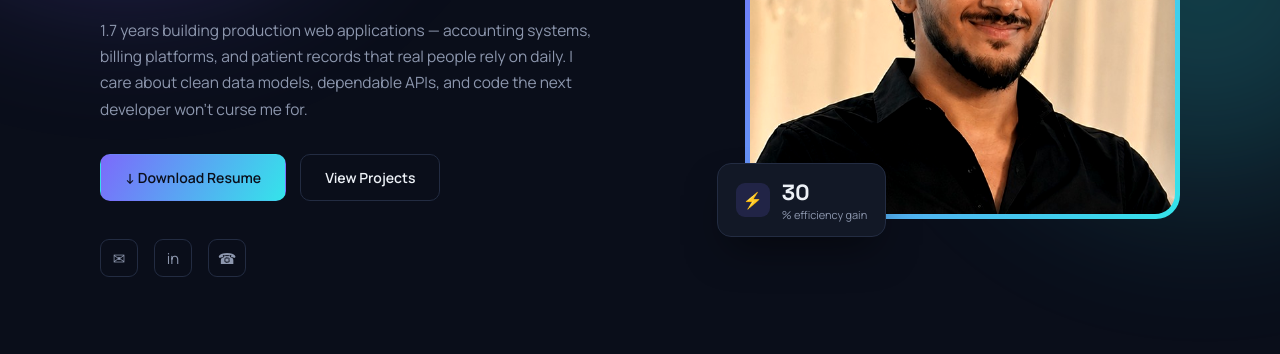
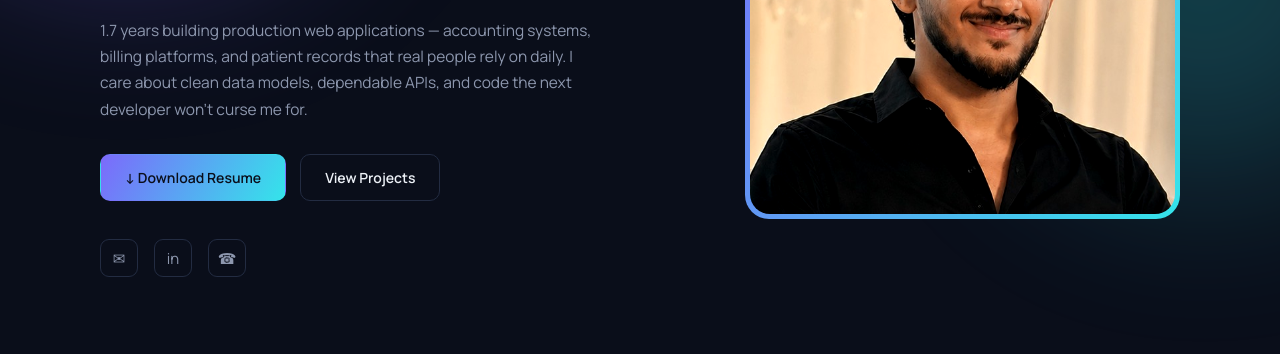
Before and after one commit to athulrajvm/athulrajvm.github.io, a plain HTML site: page index.html in a window 1280 px wide. Shown: the part 439-793 px from the top of the page. Drawn offline with Linux system fonts and the light colour scheme.

Commit message:
Update index.html

```diff
--- a/index.html
+++ b/index.html
@@ -42,7 +42,7 @@
   }
   .wrap{max-width:1080px;margin:0 auto;padding:0 28px;}
 
-  /* background atmosphere */
+
   .bg-grid{
     position:fixed; inset:0; z-index:0; pointer-events:none;
     background-image:
@@ -62,7 +62,7 @@
 
   main{position:relative; z-index:1;}
 
-  /* ---------- Nav ---------- */
+
   header{
     position:sticky; top:0; z-index:50;
     backdrop-filter:blur(14px);
@@ -88,7 +88,7 @@
   }
   .menu-btn{display:none;background:none;border:none;color:var(--text);font-size:22px;cursor:pointer;}
 
-  /* ---------- Hero ---------- */
+
   .hero{padding:96px 0 60px; display:grid; grid-template-columns:1.15fr 0.85fr; gap:56px; align-items:center;}
   .badge{
     display:inline-flex; align-items:center; gap:8px;
@@ -125,7 +125,7 @@
   }
   .social-row a:hover{color:var(--text); border-color:var(--accent-a); background:var(--surface-2);}
 
-  /* photo + stat card */
+
   .hero-visual{position:relative;}
   .photo-frame{
     width:100%; aspect-ratio:1/1; border-radius:24px; padding:5px;
@@ -156,7 +156,7 @@
   .scroll-cue .line{width:1px;height:34px;background:linear-gradient(var(--muted),transparent); animation:scrolldown 1.8s infinite;}
   @keyframes scrolldown{ 0%{opacity:0;transform:translateY(-6px);} 40%{opacity:1;} 100%{opacity:0;transform:translateY(12px);} }
 
-  /* ---------- Reveal ---------- */
+
   .reveal{opacity:0; transform:translateY(26px); transition:opacity .7s ease, transform .7s ease;}
   .reveal.in{opacity:1; transform:translateY(0);}
   .stagger .reveal:nth-child(1){transition-delay:.02s;}
@@ -165,7 +165,7 @@
   .stagger .reveal:nth-child(4){transition-delay:.23s;}
   .stagger .reveal:nth-child(5){transition-delay:.30s;}
 
-  /* ---------- Section shell ---------- */
+
   section{padding:100px 0;}
   .eyebrow{
     display:flex; align-items:center; gap:10px; margin-bottom:14px;
@@ -175,7 +175,7 @@
   h2.sec-title{font-size:clamp(26px,3.4vw,36px); font-weight:700; margin:0 0 16px;}
   .sec-lede{color:var(--muted); max-width:60ch; line-height:1.7; margin-bottom:48px; font-size:15px;}
 
-  /* ---------- About ---------- */
+
   .about-grid{display:grid; grid-template-columns:1.3fr 1fr; gap:50px;}
   .about-grid p{color:var(--muted); line-height:1.8; font-size:15px; margin:0 0 16px;}
   .about-grid p strong{color:var(--text); font-weight:600;}
@@ -188,7 +188,7 @@
   .mini-stat .num{font-family:'Space Grotesk'; font-weight:700; font-size:26px;}
   .mini-stat .lbl{font-size:12.5px; color:var(--muted); margin-top:4px; line-height:1.4;}
 
-  /* ---------- Skills ---------- */
+
   .skills-grid{display:grid; grid-template-columns:repeat(3,1fr); gap:18px;}
   .skill-card{
     background:var(--surface); border:1px solid var(--border); border-radius:16px; padding:22px 22px 20px;
@@ -206,7 +206,7 @@
     border:1px solid var(--border); padding:5px 10px; border-radius:6px;
   }
 
-  /* ---------- Experience timeline ---------- */
+
   .timeline{position:relative; padding-left:32px;}
   .timeline::before{content:"";position:absolute; left:6px; top:6px; bottom:6px; width:1.5px; background:linear-gradient(var(--accent-a),var(--accent-b));}
   .t-item{position:relative; padding-bottom:36px;}
@@ -226,7 +226,7 @@
   .t-list li::marker{color:var(--accent-a);}
   .t-list li{margin-bottom:6px;}
 
-  /* ---------- Projects ---------- */
+
   .proj-grid{display:grid; grid-template-columns:1fr 1fr; gap:22px;}
   .proj-card{
     background:var(--surface); border:1px solid var(--border); border-radius:18px; padding:26px;
@@ -249,7 +249,7 @@
   .proj-card h3{font-family:'Space Grotesk'; font-size:17.5px; margin:0 0 10px;}
   .proj-card p{color:var(--muted); font-size:14px; line-height:1.7; margin:0 0 18px;}
 
-  /* ---------- Education ---------- */
+
   .edu-grid{display:grid; grid-template-columns:1fr 1fr; gap:18px;}
   .edu-card{background:var(--surface); border:1px solid var(--border); border-radius:14px; padding:22px 24px; display:flex; gap:16px; align-items:flex-start;}
   .edu-icon{width:36px;height:36px;border-radius:9px;background:rgba(52,228,234,.12); color:var(--accent-b); display:flex;align-items:center;justify-content:center;flex-shrink:0;font-size:16px;}
@@ -257,7 +257,7 @@
   .edu-card .sub{color:var(--muted); font-size:13px; margin-bottom:3px;}
   .edu-card .yr{font-family:'JetBrains Mono'; font-size:11.5px; color:var(--accent-b);}
 
-  /* ---------- Contact ---------- */
+
   .contact-card{
     background:linear-gradient(135deg, rgba(124,106,251,0.14), rgba(52,228,234,0.08));
     border:1px solid var(--border); border-radius:24px; padding:64px 56px; text-align:center;
@@ -270,7 +270,7 @@
   footer{padding:36px 0 50px; text-align:center;}
   .foot-note{font-family:'JetBrains Mono'; font-size:11.5px; color:var(--muted);}
 
-  /* ---------- Responsive ---------- */
+
   @media (max-width:860px){
     nav.links{display:none;}
     .menu-btn{display:block;}
@@ -338,14 +338,14 @@
       <div class="photo-frame">
         <img src="profile.jpg" alt="Athul Raj V M">
       </div>
-      <div class="stat-float s1">
+      <!-- <div class="stat-float s1">
         <div class="stat-icon">⚡</div>
         <div><div class="num" data-count="30">0</div><div class="lbl">% efficiency gain</div></div>
       </div>
       <div class="stat-float s2">
         <div class="stat-icon">◆</div>
         <div><div class="num" data-count="4">0</div><div class="lbl">systems shipped</div></div>
-      </div>
+      </div> -->
     </div>
   </section>
 
```
